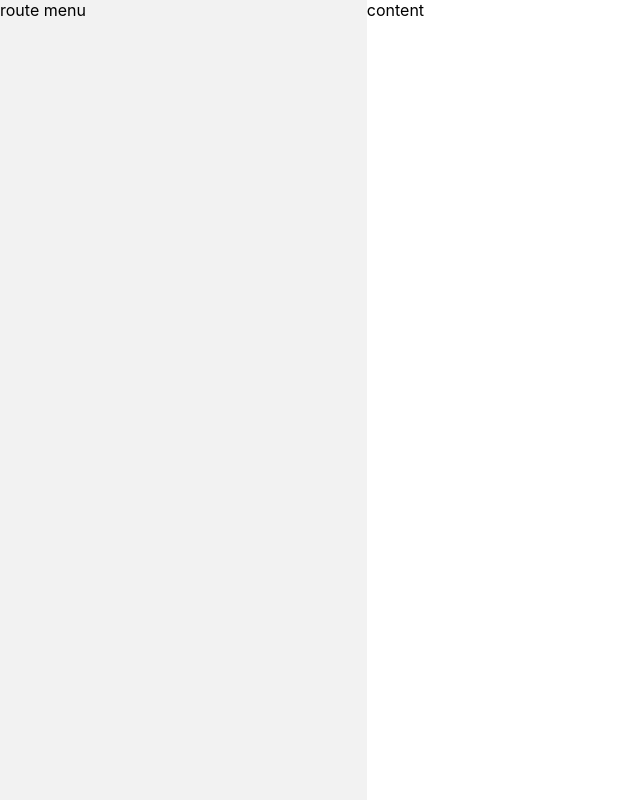
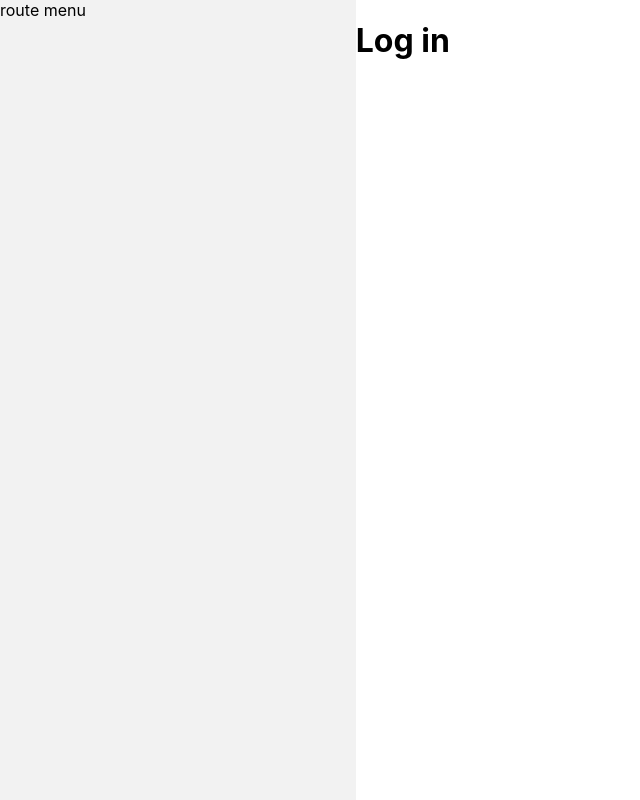
Before and after one commit to simo54/fantastic-happiness, a React (Create React App) app: page / in a window 1280 px wide. Shown: the whole page, without its empty margins (0-640 px from the left). Built offline with nearby package versions, Linux system fonts and the light colour scheme.

Commit message:
working on routes

```diff
--- a/src/App.tsx
+++ b/src/App.tsx
@@ -1,11 +1,12 @@
-import logo from './logo.svg';
-import './App.css';
+import ROUTESLIST, { RenderRoutes } from './routes/Routes';
 
 function App() {
   return (
     <div style={{ display: 'flex', height: '100vh', alignItems: 'stretch' }}>
       <div style={{ flex: 0.3, backgroundColor: '#f2f2f2' }}>route menu</div>
-      <div>content</div>
+      <div>
+        <RenderRoutes routes={ROUTESLIST} />
+      </div>
     </div>
   );
 }
--- /dev/null
+++ b/src/routes/Routes.tsx
@@ -0,0 +1,54 @@
+import { Route, Switch } from 'react-router-dom'; // <-- New code
+
+const ROUTES = [
+  { path: '/', key: 'ROOT', exact: true, component: () => <h1>Log in</h1> },
+  {
+    path: '/app',
+    key: 'APP',
+    component: RenderRoutes,
+    routes: [
+      {
+        path: '/app',
+        key: 'APP_ROOT',
+        exact: true,
+        component: () => <h1>App Index</h1>,
+      },
+      {
+        path: '/app/page',
+        key: 'APP_PAGE',
+        exact: true,
+        component: () => <h1>App Page</h1>,
+      },
+    ],
+  },
+];
+
+export default ROUTES;
+
+/**
+ * Render a route with potential sub routes
+ * https://reacttraining.com/react-router/web/example/route-config
+ */
+function RouteWithSubRoutes(route: any): JSX.Element {
+  return (
+    <Route
+      path={route.path}
+      exact={route.exact}
+      render={props => <route.component {...props} routes={route.routes} />}
+    />
+  );
+}
+
+/**
+ * Use this component for any new section of routes (any config object that has a "routes" property
+ */
+export function RenderRoutes({ routes }: { routes: any[] }): JSX.Element {
+  return (
+    <Switch>
+      {routes.map((route, i) => {
+        return <RouteWithSubRoutes key={route.key} {...route} />;
+      })}
+      <Route component={() => <h1>Not Found!</h1>} />
+    </Switch>
+  );
+}
```
Also changed, not shown: 1 other file (tests, documents, lock files or other folders).
